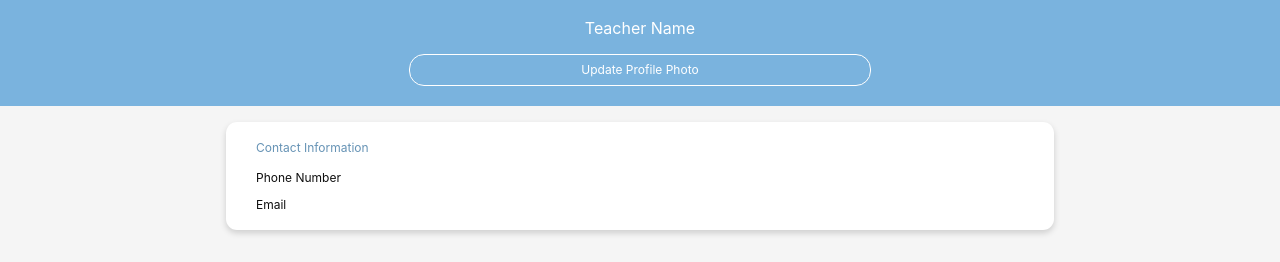
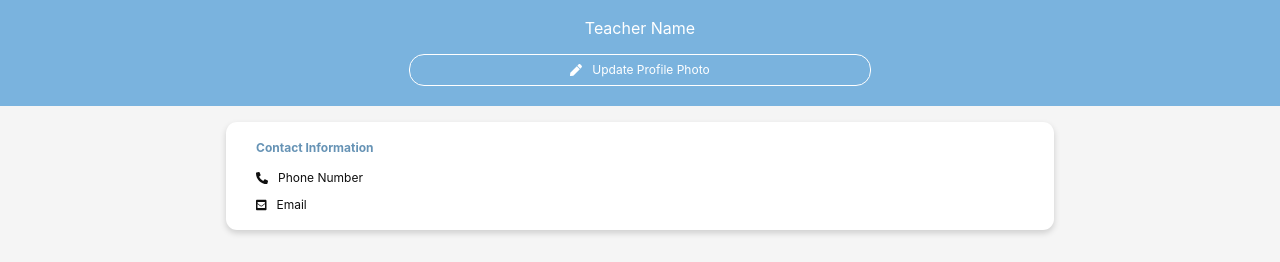
Before and after one commit to marieooq/interview-layout2, a React (Create React App) app: page /login in a window 1280 px wide. Shown: the part 126-388 px from the top of the page. Built offline with nearby package versions, Linux system fonts and the light colour scheme.

Commit message:
add fontawesome and adjust the styling

```diff
--- a/src/pages/Login/Login.jsx
+++ b/src/pages/Login/Login.jsx
@@ -3,6 +3,10 @@ import { Link } from 'react-router-dom';
 import Style from './Login.module.scss';
 import menu from '../../images/menu.svg';
 import profile from '../../images/profile.jpg';
+import { FontAwesomeIcon } from '@fortawesome/react-fontawesome';
+import { faPen } from '@fortawesome/free-solid-svg-icons';
+import { faPhoneAlt } from '@fortawesome/free-solid-svg-icons';
+import { faEnvelopeSquare } from '@fortawesome/free-solid-svg-icons';
 
 const Login = () => {
   return (
@@ -28,6 +32,7 @@ const Login = () => {
           <p className={Style.name}>Teacher Name</p>
           <div className={Style.updateButtonContainer}>
             <Link to="/login" className={Style.updateButton}>
+              <FontAwesomeIcon icon={faPen} className={Style.pen} />
               Update Profile Photo
             </Link>
           </div>
@@ -36,8 +41,17 @@ const Login = () => {
       <div className={Style.cardListContainer}>
         <div className={Style.card}>
           <div className={Style.contactInfo}>Contact Information</div>
-          <div className={Style.contactItem}>Phone Number</div>
-          <div className={Style.contactItem}>Email</div>
+          <div className={Style.contactItem}>
+            <FontAwesomeIcon icon={faPhoneAlt} className={Style.phone} />
+            Phone Number
+          </div>
+          <div className={Style.contactItem}>
+            <FontAwesomeIcon
+              icon={faEnvelopeSquare}
+              className={Style.envelope}
+            />
+            Email
+          </div>
         </div>
       </div>
     </div>
--- a/src/pages/Login/Login.module.scss
+++ b/src/pages/Login/Login.module.scss
@@ -73,6 +73,10 @@ body {
         line-height: 30px;
         width: 100%;
         font-size: 12px;
+
+        .pen {
+          margin-right: 10px;
+        }
       }
     }
     .cardListContainer {
@@ -93,12 +97,20 @@ body {
           color: #6693b5;
           font-size: 12px;
           margin-bottom: 15px;
+          font-weight: bold;
         }
 
         .contactItem {
           color: #0f0f0f;
           font-size: 12px;
           margin-top: 12px;
+
+          .phone {
+            margin-right: 10px;
+          }
+          .envelope {
+            margin-right: 10px;
+          }
         }
       }
     }
```
